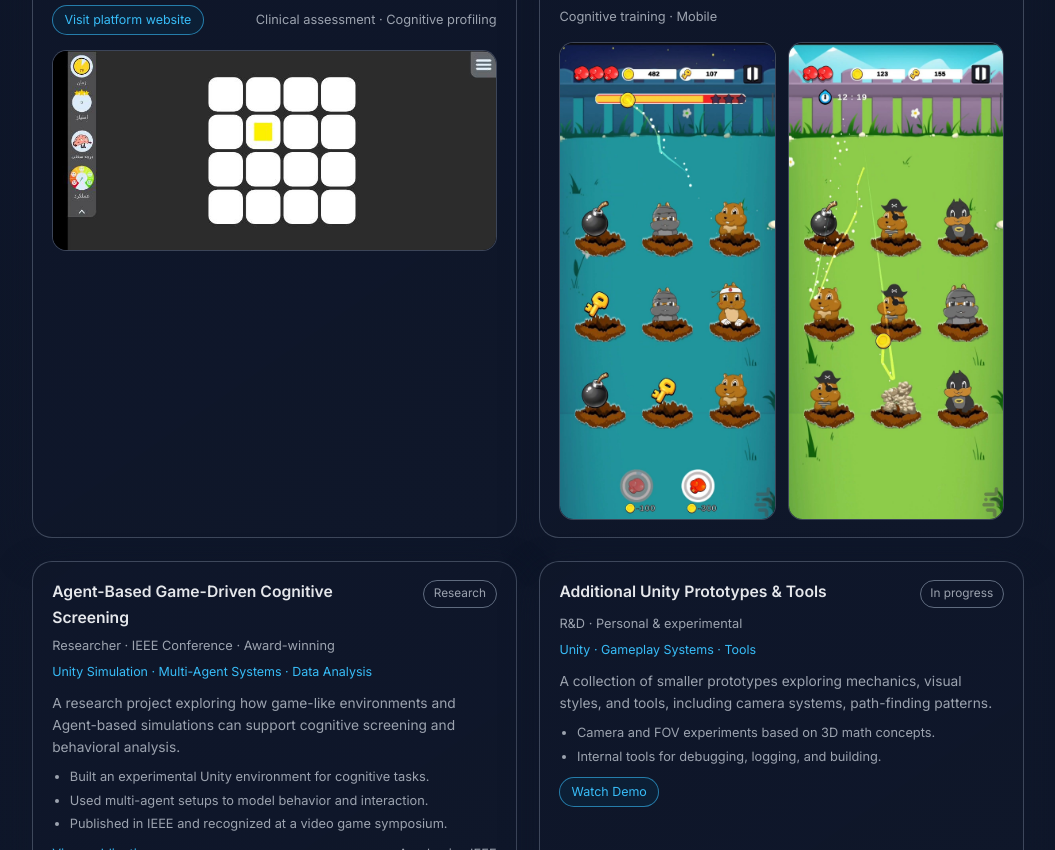
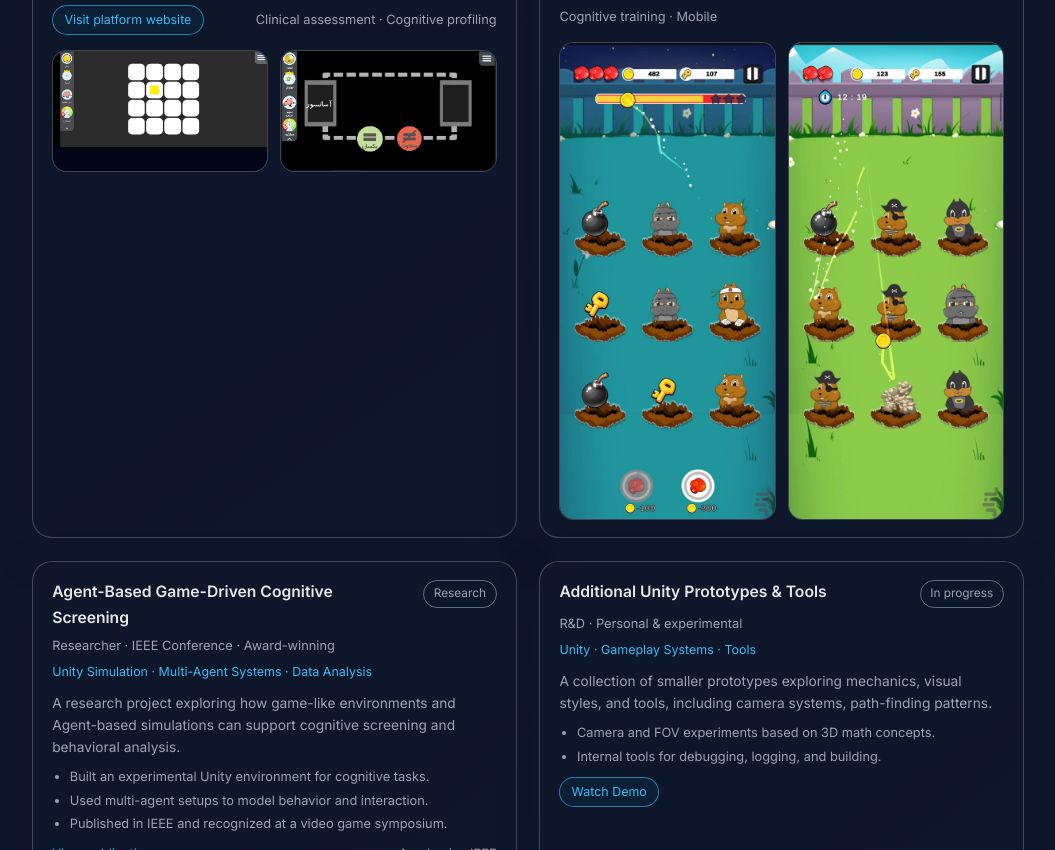
Before and after one commit to sheyda7764/SheydaShabani-Portfolio, a plain HTML site: page index.html in a window 1280 px wide. Shown: the part 1252-2102 px from the top of the page, without its empty margins (112-1167 px from the left). Drawn offline with Linux system fonts and the light colour scheme.

Commit message:
add nback image

```diff
--- a/index.html
+++ b/index.html
@@ -831,6 +831,14 @@
               >
                 <img src="images/MemoryUpdating.jpg" alt="Memory Updating" />
               </a>
+              <a
+                href="images/NBack.jpg"
+                class="card-gallery-item"
+                target="_blank"
+                rel="noreferrer noopener"
+              >
+                <img src="images/NBack.jpg" alt="Memory Updating" />
+              </a>
             </div>
             </article>
 
```
